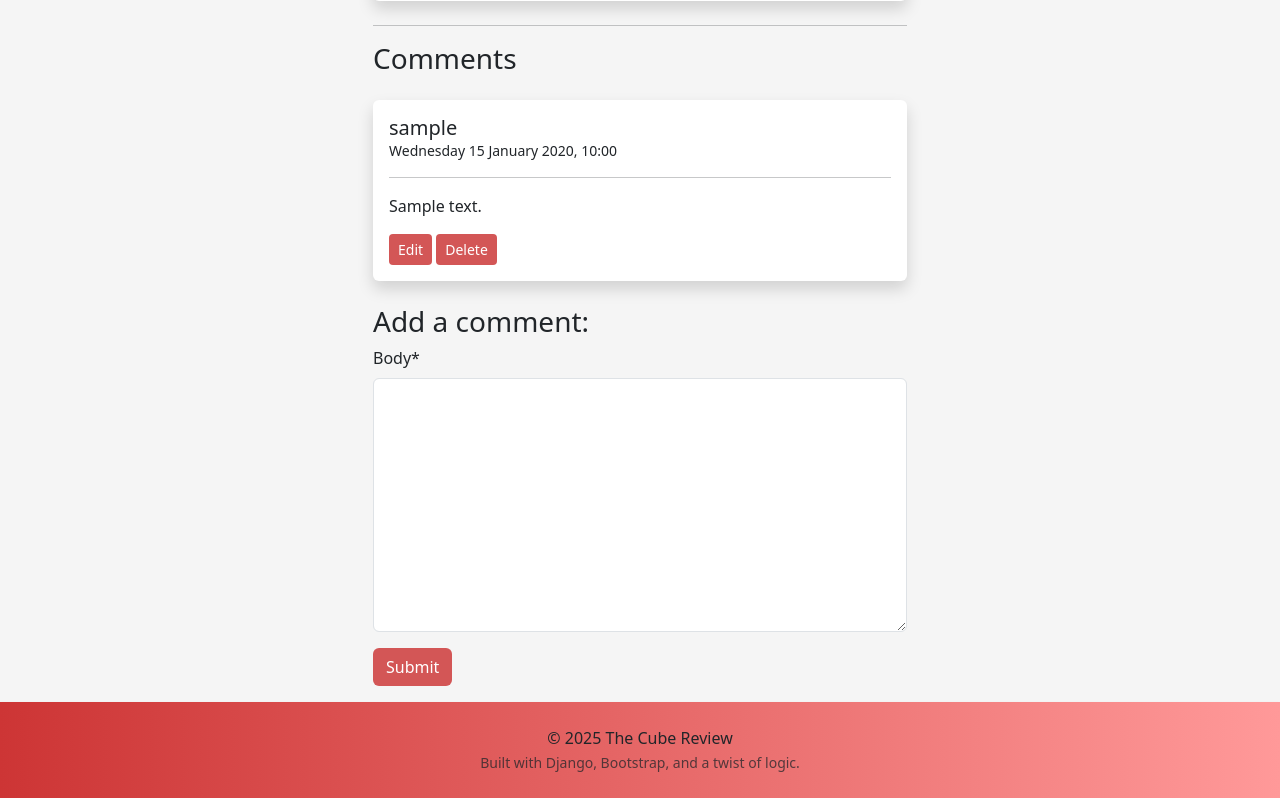
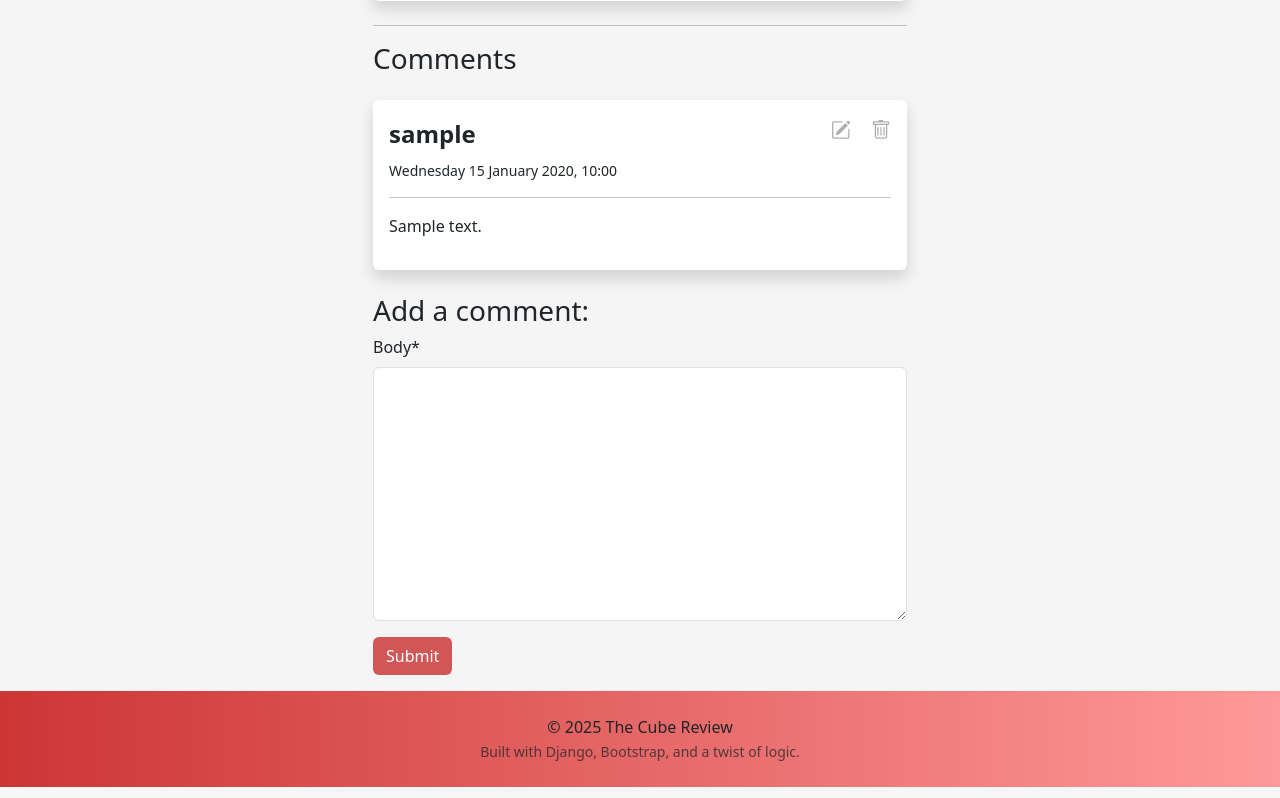
Before and after one commit to arun-dhanjal/the_cube_review, a Django app: page /post/1/ in a window 1280 px wide. Shown: the part 845-1643 px from the top of the page. Run offline with Django 4.2, Linux system fonts and the light colour scheme; a user stored in the database is signed in; tables that the repository leaves empty hold one stand-in row (values such as "Sample post"); some libraries are stand-ins or nearby versions.

Commit message:
Update edit and delete button locations and styling for comments

```diff
--- a/feed/templates/feed/post_detail.html
+++ b/feed/templates/feed/post_detail.html
@@ -90,8 +90,44 @@
                         faded{% elif not comment.is_approved %}d-none{% endif %}">
                         <div class="card-body">
 
-                            <!-- Author -->
-                            <h5 class="card-title mb-0">{{ comment.author }}</h5>
+                            <!-- Author and buttons -->
+                            <div class="card-title d-flex justify-content-between">
+                                <div>
+                                    <span class="fw-bold fs-4">{{ comment.author }}</span>
+                                </div>
+                                <div>
+                                    <!-- Edit and delete buttons -->
+                                    {% if comment.author == request.user %}
+                                        <div>
+                                            <a href="{% url 'edit_comment' comment.pk %}" class="edit-button btn-sm p-0 me-3"><i class="bi bi-pencil-square fs-5"></i></a>
+                                            <a href="#" class="delete-button btn-sm p-0" data-bs-toggle="modal" data-bs-target="#deleteModal{{ comment.pk }}"><i class="bi bi-trash fs-5"></i></a>
+                                        </div>
+
+                                        <!-- Modal when deleting comment -->
+                                        <div class="modal fade" id="deleteModal{{ comment.pk }}" tabindex="-1" aria-labelledby="deleteModalLabel{{ comment.pk }}" aria-hidden="true">
+                                            <div class="modal-dialog">
+                                                <div class="modal-content">
+                                                    <div class="modal-header">
+                                                        <h5 class="modal-title" id="deleteModalLabel{{ comment.pk }}">Confirm Deletion</h5>
+                                                        <button type="button" class="btn-close" data-bs-dismiss="modal" aria-label="Close"></button>
+                                                    </div>
+                                                    <div class="modal-body">
+                                                        Are you sure you want to delete your comment? This can't be undone.
+                                                    </div>
+                                                    <div class="modal-footer">
+                                                        <button type="button" class="btn" data-bs-dismiss="modal">Cancel</button>
+                                                        <form method="post" action="{% url 'delete_comment' comment.pk %}">
+                                                            {% csrf_token %}
+                                                            <button type="submit" class="btn">Delete</button>
+                                                        </form>
+                                                    </div>
+                                                </div>
+                                            </div>
+                                        </div>
+
+                                    {% endif %}
+                                </div>
+                            </div>
 
                             <!-- Date posted -->
                             <p class="small mb-0">{{ comment.created_at|date:"l j F Y, H:i" }}</p>
@@ -113,36 +149,6 @@
                                 <p class="small">(Edited {{ comment.updated_at|date:"l j F Y, H:i" }})</p>
                             {% endif %}
 
-                            <!-- Buttons -->
-                            {% if comment.author == request.user %}
-                                <a href="{% url 'edit_comment' comment.pk %}" class="btn btn-sm">Edit</a>
-                                <button type="button" class="btn btn-sm" data-bs-toggle="modal" data-bs-target="#deleteModal{{ comment.pk }}">
-                                    Delete
-                                </button>
-
-                                <!-- Modal when deleting comment -->
-                                <div class="modal fade" id="deleteModal{{ comment.pk }}" tabindex="-1" aria-labelledby="deleteModalLabel{{ comment.pk }}" aria-hidden="true">
-                                    <div class="modal-dialog">
-                                        <div class="modal-content">
-                                            <div class="modal-header">
-                                                <h5 class="modal-title" id="deleteModalLabel{{ comment.pk }}">Confirm Deletion</h5>
-                                                <button type="button" class="btn-close" data-bs-dismiss="modal" aria-label="Close"></button>
-                                            </div>
-                                            <div class="modal-body">
-                                                Are you sure you want to delete this comment?
-                                            </div>
-                                            <div class="modal-footer">
-                                                <button type="button" class="btn" data-bs-dismiss="modal">Cancel</button>
-                                                <form method="post" action="{% url 'delete_comment' comment.pk %}">
-                                                    {% csrf_token %}
-                                                    <button type="submit" class="btn">Delete</button>
-                                                </form>
-                                            </div>
-                                        </div>
-                                    </div>
-                                </div>
-
-                            {% endif %}
                         </div>
                     </div>
                 {% empty %}
```
